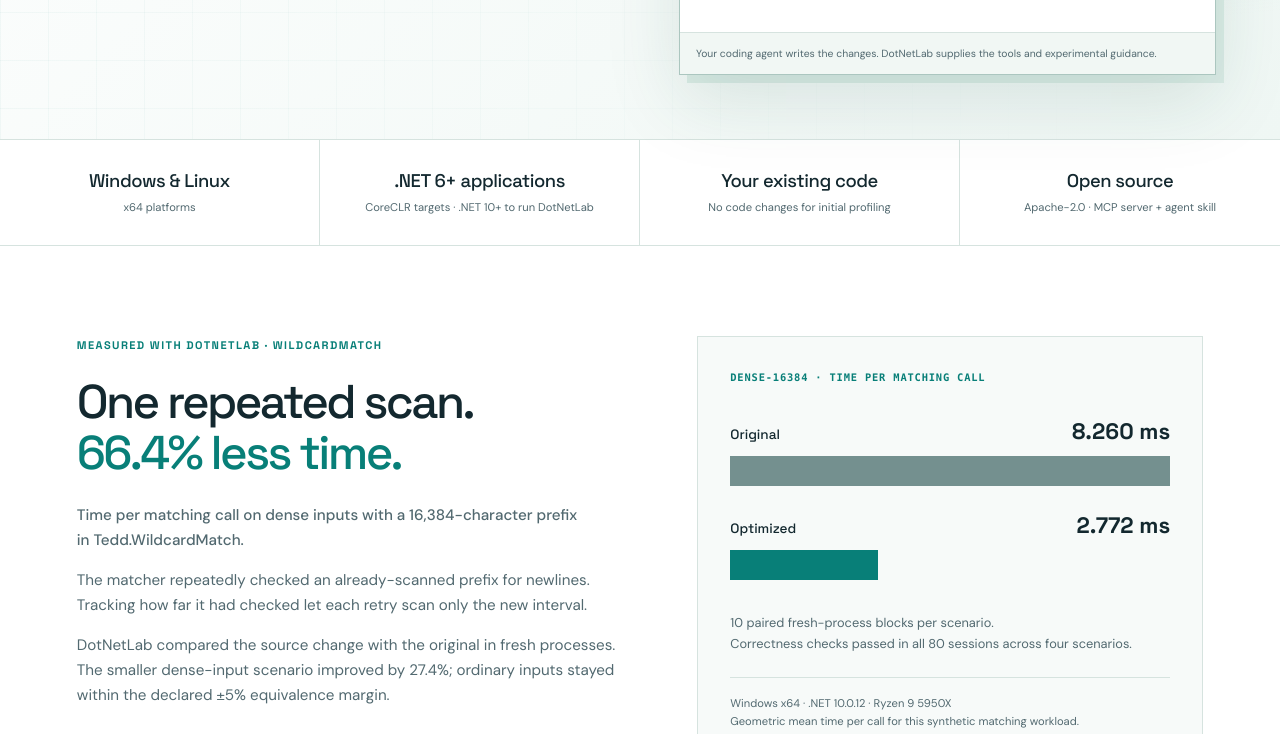
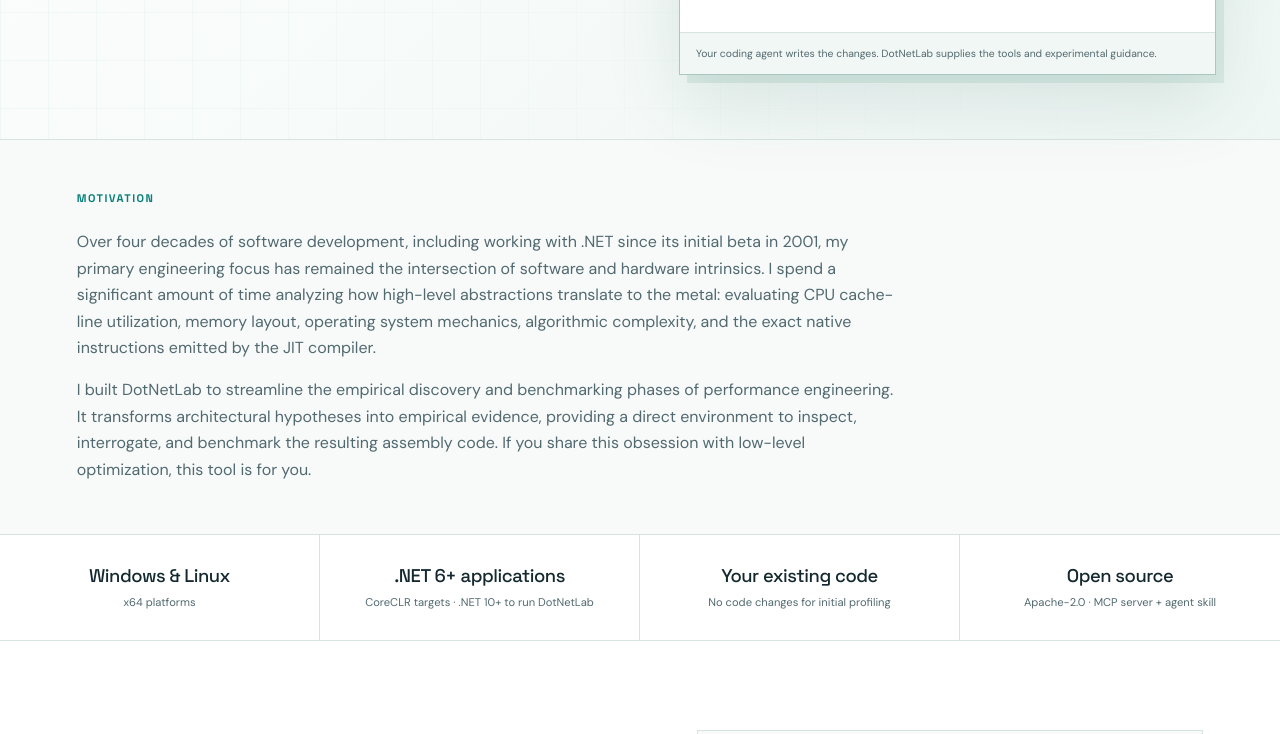
Before and after one commit to tedd/Tedd.DotNetLab, a plain HTML site: page site/index.html in a window 1280 px wide. Shown: the part 684-1418 px from the top of the page. Drawn offline with Linux system fonts and the light colour scheme.

Commit message:
Add DotNetLab motivation to landing page

```diff
--- a/site/index.html
+++ b/site/index.html
@@ -66,6 +66,12 @@
           </div>
           <figcaption>Your coding agent writes the changes. DotNetLab supplies the tools and experimental guidance.</figcaption>
         </figure>
+      </section>
+
+      <section class="section motivation-section" id="motivation" aria-labelledby="motivation-title">
+        <h2 class="eyebrow" id="motivation-title">Motivation</h2>
+        <p>Over four decades of software development, including working with .NET since its initial beta in 2001, my primary engineering focus has remained the intersection of software and hardware intrinsics. I spend a significant amount of time analyzing how high-level abstractions translate to the metal: evaluating CPU cache-line utilization, memory layout, operating system mechanics, algorithmic complexity, and the exact native instructions emitted by the JIT compiler.</p>
+        <p>I built DotNetLab to streamline the empirical discovery and benchmarking phases of performance engineering. It transforms architectural hypotheses into empirical evidence, providing a direct environment to inspect, interrogate, and benchmark the resulting assembly code. If you share this obsession with low-level optimization, this tool is for you.</p>
       </section>
 
       <div class="proof-strip" aria-label="Platform and integration requirements">
--- a/site/styles.css
+++ b/site/styles.css
@@ -84,6 +84,9 @@ figcaption { padding: .75rem 1rem; background: #f1f7f4; border-top: 1px solid va
 .proof-strip strong { display: block; font: 500 1.15rem var(--display); letter-spacing: -.025em; }
 .proof-strip span { display: block; margin-top: .35rem; color: var(--muted); font-size: .7rem; }
 .section { padding: clamp(4.5rem, 7vw, 8rem) clamp(1.25rem, 6vw, 7.5rem); }
+.motivation-section { padding-block: clamp(2.5rem, 4vw, 4.5rem); border-top: 1px solid var(--line); }
+.motivation-section > p { max-width: 75ch; margin: 0; color: var(--muted); }
+.motivation-section > p + p { margin-top: 1rem; }
 .results-section { display: grid; grid-template-columns: minmax(0, 1.1fr) minmax(0, 1fr); gap: 2rem 4rem; align-items: center; background: white; }
 .result-story h2 em { color: var(--aqua); font-style: normal; }
 .result-story > p:not(.eyebrow) { color: var(--muted); font-size: .95rem; }
```
